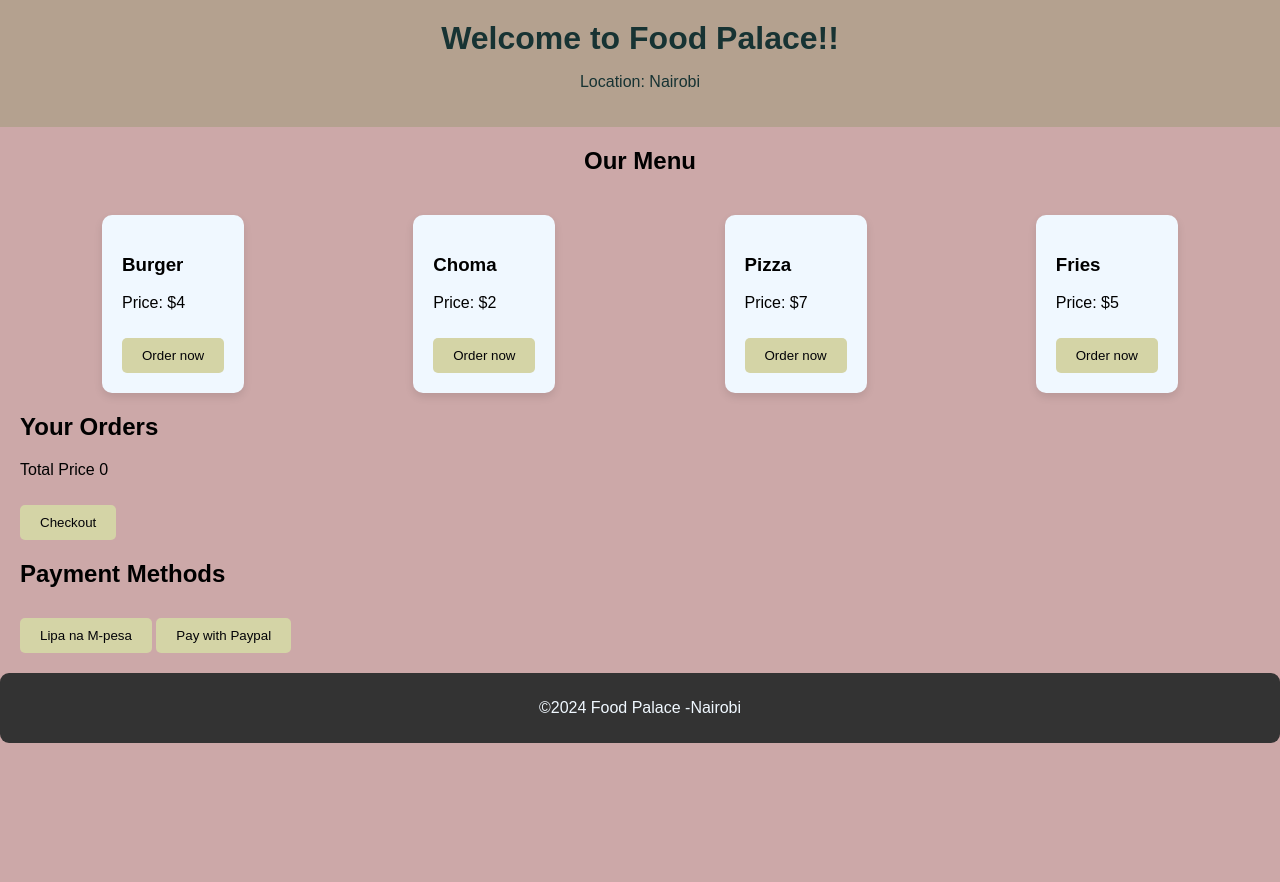
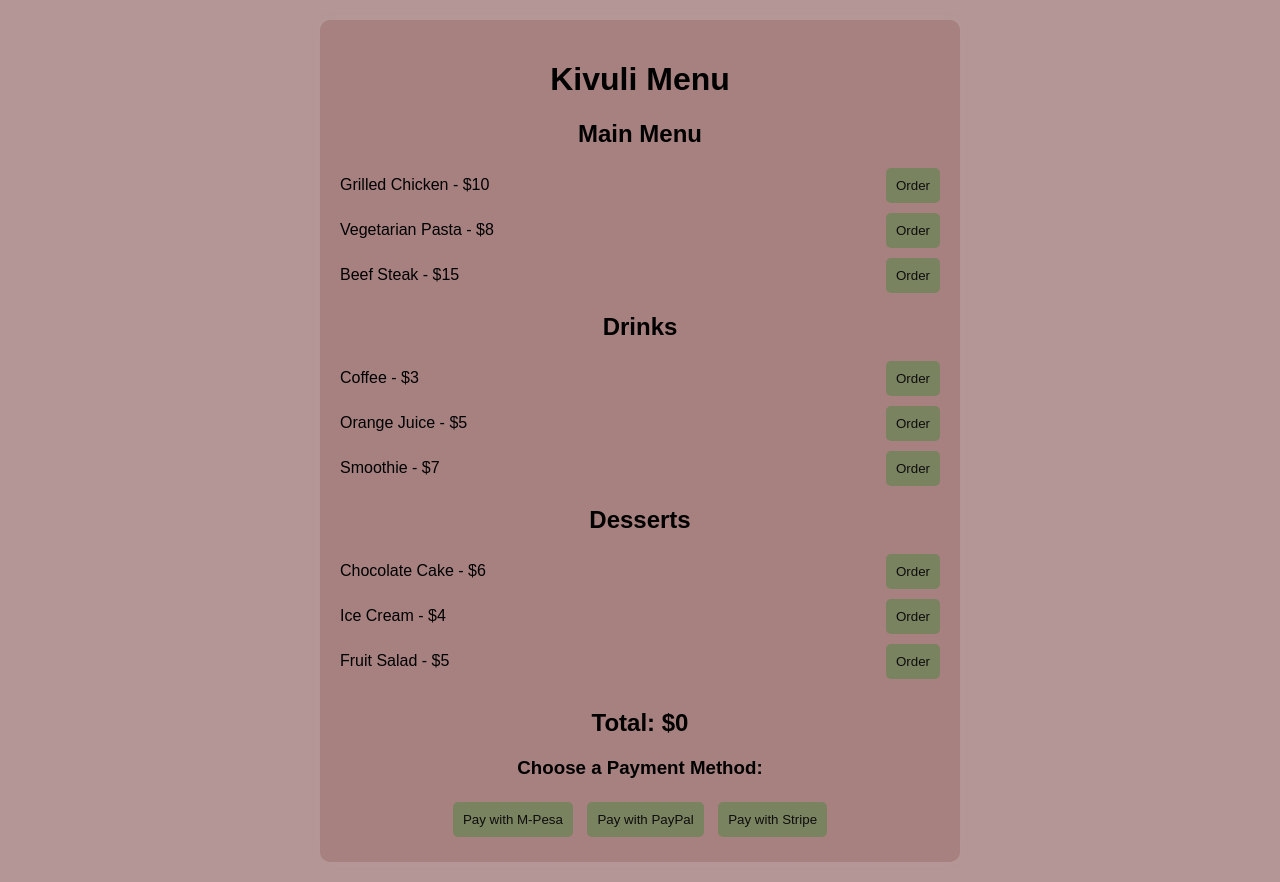
Before and after one commit to Briankosgei/alxalx-low_level_programming, a PHP site: page / in a window 1280 px wide. Before the commit the page ends 743 px from the top, so only its background shows below. Run offline with PHP 8.4, Linux system fonts and the light colour scheme.

Commit message:
Add files via upload

```diff
--- a/index.html
+++ b/index.html
@@ -3,56 +3,72 @@
 <head>
     <meta charset="UTF-8">
     <meta name="viewport" content="width=device-width, initial-scale=1.0">
-    <title>Food Palace</title>
-    <link rel="stylesheet" href="style.css">
+    <title>Karibu Kivuli Hotel</title>
+    <link rel="stylesheet" href="styles.css"> <!-- Link to the CSS file -->
 </head>
 <body>
-    <header>
-        <h1>Welcome to Food Palace!!</h1>
-        <p>Location: Nairobi</p>
-    </header>
+    <div class="container">
+        <h1>Kivuli Menu</h1>
 
-    <section id="menu">
-        <h2 class="menu-h2">Our Menu</h2>
-        <div class="menu">
+        <div class="menu-section">
+            <h2>Main Menu</h2>
             <div class="menu-item">
-                <h3>Burger</h3>
-                <p>Price: $4</p>
-                <button onclick="addtocart">Order now</button>
+                <p>Grilled Chicken - $10</p>
+                <button onclick="addToOrder(10)">Order</button>
             </div>
             <div class="menu-item">
-                <h3>Choma</h3>
-                <p>Price: $2</p>
-                <button onclick="addtocart">Order now</button>
+                <p>Vegetarian Pasta - $8</p>
+                <button onclick="addToOrder(8)">Order</button>
             </div>
             <div class="menu-item">
-                <h3>Pizza</h3>
-                <p>Price: $7</p>
-                <button onclick="addtocart">Order now</button>
+                <p>Beef Steak - $15</p>
+                <button onclick="addToOrder(15)">Order</button>
+            </div>
+        </div>
+
+        <div class="menu-section">
+            <h2>Drinks</h2>
+            <div class="menu-item">
+                <p>Coffee - $3</p>
+                <button onclick="addToOrder(3)">Order</button>
             </div>
             <div class="menu-item">
-                <h3>Fries</h3>
-                <p>Price: $5</p>
-                <button onclick="addtocart">Order now</button>
+                <p>Orange Juice - $5</p>
+                <button onclick="addToOrder(5)">Order</button>
+            </div>
+            <div class="menu-item">
+                <p>Smoothie - $7</p>
+                <button onclick="addToOrder(7)">Order</button>
             </div>
         </div>
-    </section>
-    <section id="cart">
-        <h2>Your Orders</h2>
-        <ul id="cart-items"> <!--Items will be added here--> </ul>
-        <p>Total Price <span id="total-price">0</span></p>
-        <button id="checkout">Checkout</button>
-    </section>
-    <section class="Payment" id="Payment">
-        <h2>Payment Methods</h2>
-        <button id="stripe">Lipa na M-pesa</button>
-        <button id="paypal">Pay with Paypal</button>
-    </section>
-    <footer>
-        <p>&copy;2024 Food Palace -Nairobi</p>
-    </footer>
-    <script src="script.js"></script>
 
+        <div class="menu-section">
+            <h2>Desserts</h2>
+            <div class="menu-item">
+                <p>Chocolate Cake - $6</p>
+                <button onclick="addToOrder(6)">Order</button>
+            </div>
+            <div class="menu-item">
+                <p>Ice Cream - $4</p>
+                <button onclick="addToOrder(4)">Order</button>
+            </div>
+            <div class="menu-item">
+                <p>Fruit Salad - $5</p>
+                <button onclick="addToOrder(5)">Order</button>
+            </div>
+        </div>
 
+        <div class="total-section">
+            <h2>Total: $<span id="total">0</span></h2>
+            <h3>Choose a Payment Method:</h3>
+            <div class="payment-methods">
+                <button onclick="pay('M-Pesa')">Pay with M-Pesa</button>
+                <button onclick="pay('PayPal')">Pay with PayPal</button>
+                <button onclick="pay('Stripe')">Pay with Stripe</button>
+            </div>
+        </div>
+    </div>
+
+    <script src="script.js"></script> <!-- Link to the JavaScript file -->
 </body>
 </html>
--- a/script.js
+++ b/script.js
@@ -1,52 +1,18 @@
-// Initialize an empty cart and total price
-let cart = [];
-let totalprice = 0 ;
-let cartitems = document.getElementById('cartitems');
+let total = 0;
 
-// Function to add an item to the cart
-function addtocart(itemname, itemprice){
-    cart.push({ name: itemname, price: itemprice});
-    totalprice += itemprice; displaycart();
+// Function to add item to order
+function addToOrder(price) {
+    total += price;
+    document.getElementById('total').innerText = total;
 }
 
-// // Function to display the cart items
-// function displaycart(){
-//     const cartitems = document.getElementById('cart-items');
-//     const totalpriceElement = document.getElementById('total-price');
-// }
-
-// // Clear existing cart items
-// cartitems.innerHTML = '';
-
-// Populate the cart list
-cart.forEach((item, index) =>
-{
-    const li = document.createElement('li');
-    li.textContent = '${item-name} - ${item.price}';
-    cartitems.appendChild(li);
-
-});
-
-// Update total price display
-// totalpriceElement.textContent = totalprice;
-
-// Event listener for checkout button
-document.getElementById('checkout').addEventListener('click', function(){
-    alert('Proceeding to checkout!');
-7
-// You can redirect to a checkout page or process the order here
-});
-
-//Event listener for M-pesa payment button
-document.getElementById('Stripe-button').addEventListener('click', function(){
-    alert('M-pesa payment not yet intergrated!');
-
-//Intergrate Mpesa payment gateway logic here
-});
-
-//Event Listener for paypal payment button
-document.getElementById('paypal-button').addEventListener('click', function(){
-    alert('Paypal payment not yet intergrated!');
-
-// Intergrate paypal payment logic here
-});
+// Function to simulate payment process
+function pay(method) {
+    if (total > 0) {
+        alert(`You have successfully paid $${total} using ${method}. Thank you for your order!`);
+        total = 0;
+        document.getElementById('total').innerText = total; // Reset total
+    } else {
+        alert('Please add items to your order before proceeding to payment.');
+    }
+}
--- a/styles.css
+++ b/styles.css
@@ -1,88 +1,58 @@
-*{
-    background-color: rgb(230, 217, 217);
-    padding: 20px 10px;
-    width: 10px 20px;
-    align-items: center;
-    text-emphasis: 0%;
-    text-decoration: dotted;
-
+body {
+    font-family: 'Arial', sans-serif;
+    background-color: #b49696;
+    margin: 0;
+    padding: 20px;
+    display: flex;
+    justify-content: center;
 }
 
-.body{
-    align-items: center;
+.container {
+    background-color: rgb(167, 128, 128);
+    padding: 20px;
+    border-radius: 10px;
+    box-shadow: 0 0 10px rgba(190, 176, 176, 0.1);
+    max-width: 600px;
+    width: 100%;
 }
 
-.body{
-    text-decoration: dotted;
-    text-shadow: 10cqb;
-    text-decoration-color: blue;
-}
-body{
-    font-family: aerial, sans-serif;
-    margin: 0;
-    padding: 0;
-    background-color: #f8f8f8;
-}
-
-header{
-    background-color: #ff9800;
-    color: white;
-    padding: 20px;
+h1, h2 {
     text-align: center;
 }
 
-h1{
+.menu-section {
+    margin: 20px 0;
+}
+
+.menu-item {
+    display: flex;
+    justify-content: space-between;
+    align-items: center;
+    margin: 10px 0;
+}
+
+.menu-item p {
     margin: 0;
 }
 
-section{
-    margin: 20px;
+button {
+    padding: 10px;
+    border: none;
+    background-color: #7a8360;
+    color: rgb(14, 13, 13);
+    border-radius: 5px;
+    cursor: pointer;
 }
 
-#menu{
-    display: flex;
-    justify-content: space-around;
+button:active {
+    background-color: #0056b3;
 }
 
-.menu-item{
-    background-color: white;
-    padding: 20px;
-    border-radius: 10px;
-    box-shadow: 0 4px 8px rgb(0, 0, 0.1);
+.total-section {
     text-align: center;
+    margin-top: 30px;
 }
 
-#cart{
-    background-color: #ffffff;
-    padding: 20px;
-    border-radius: 10px;
-    box-shadow: 0 4px 8px rgba(0, 0, 0, 0.1);
-    margin-top: 20px;
+.payment-methods button {
+    margin: 5px;
 }
-
-#payment{
-    text-align: center;
-    margin-top: 20px;
-}
-
-button{
-    background-color: #ff9800;
-    color: white;
-    padding: 10px 20px;
-    border: none;
-    border-radius: 5px;
-    cursor: pointer;
-    margin-top: 5px;
-}
-
-button:hover{
-    background-color: #e68a00;
-}
-
-footer{
-    background-color: #333;
-    color: white;
-    padding: 10px;
-    text-align: center;
-    margin-top: 20px;
-}
```
